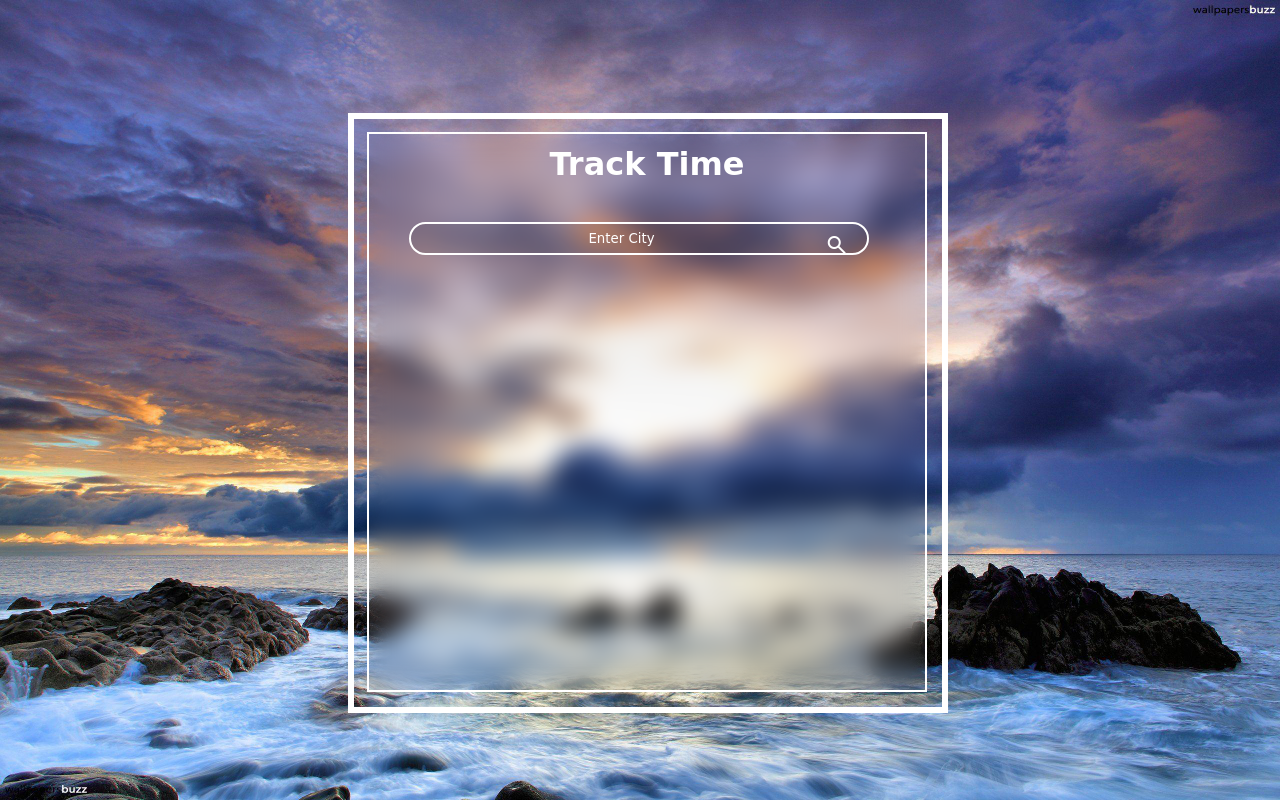
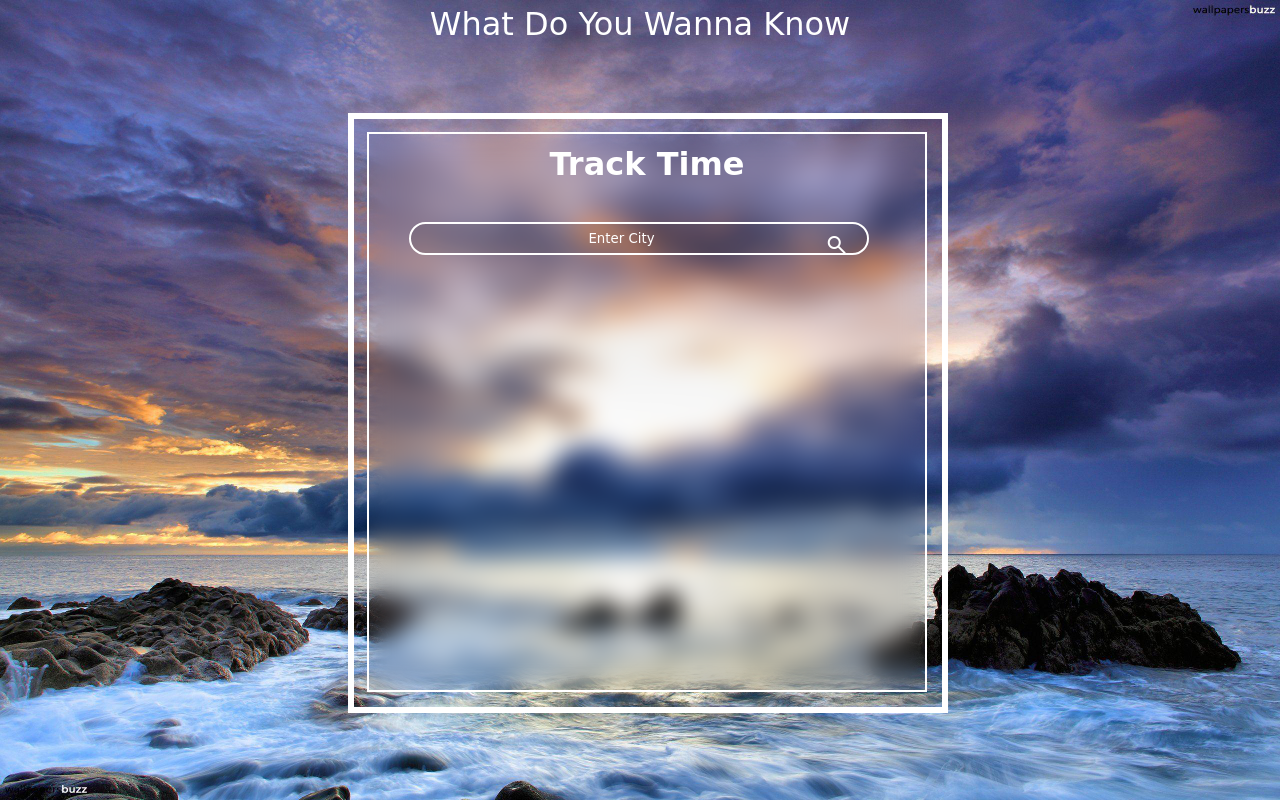
Before and after one commit to UnnitaYaduvanshi/world-clock, a plain HTML site: page index.html in a window 1280 px wide. Drawn offline with nearby package versions, Linux system fonts and the light colour scheme.

Commit message:
navbar added

```diff
--- a/index.html
+++ b/index.html
@@ -14,6 +14,8 @@
     <title>world clock</title>
 </head>
 <body>
+
+    <nav class="header"> What Do You Wanna Know </nav>
 
     <main class="world-clock-box">
         <main class="world-clock-inner-box">
```
